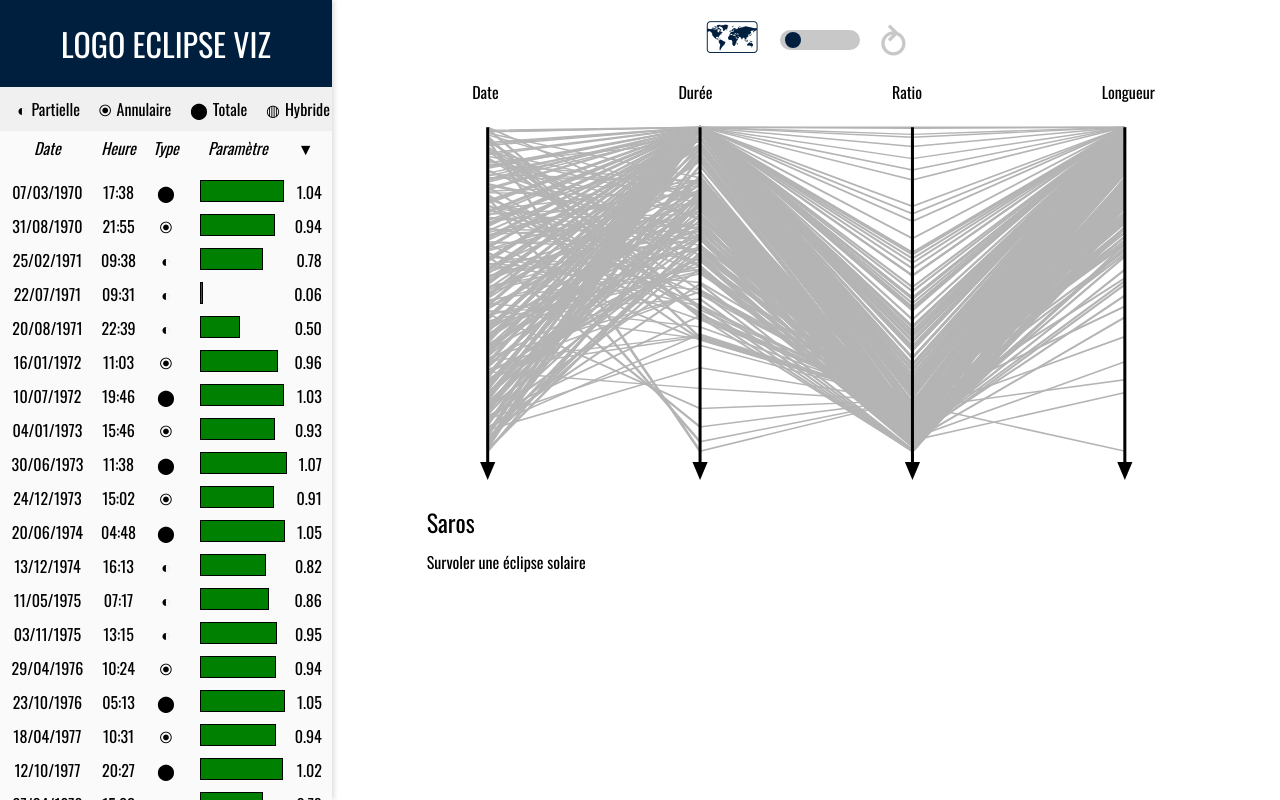
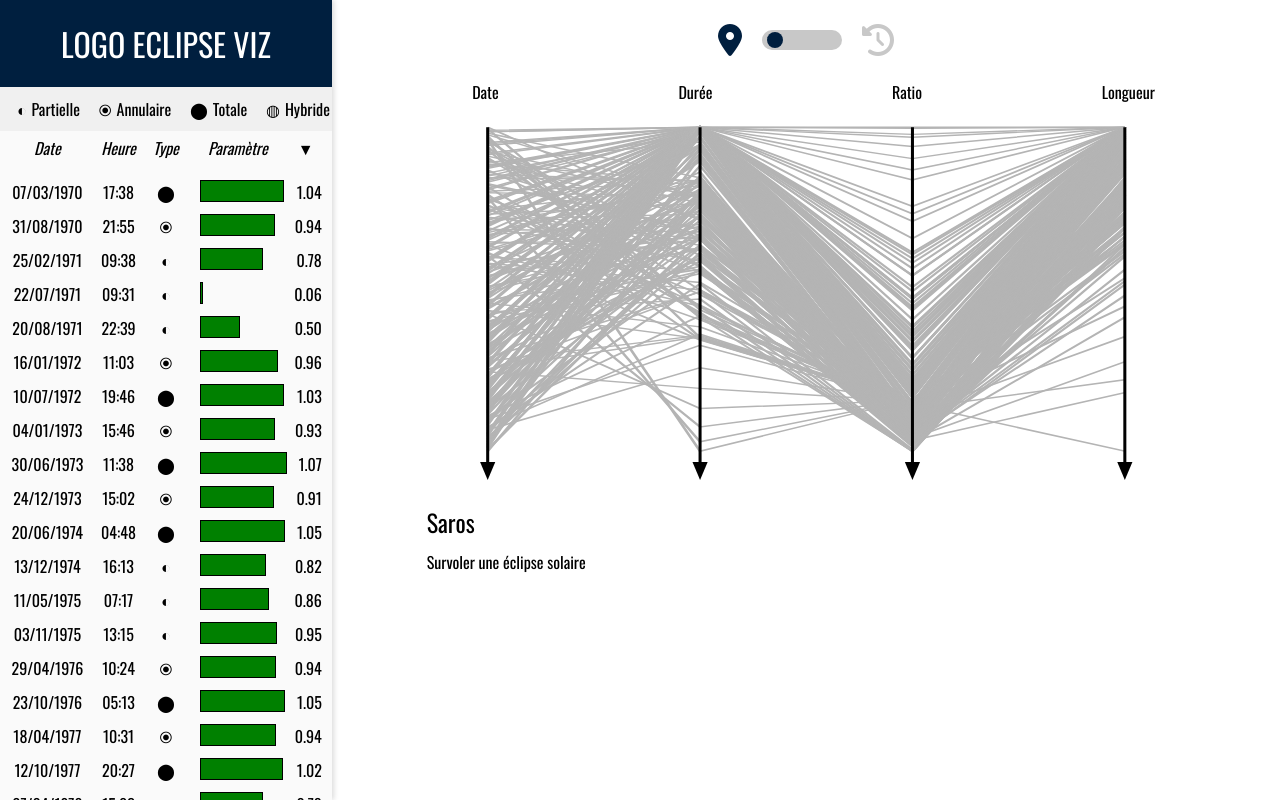
Before and after one commit to Daniel-Dht/solarEclipse-viz, a plain HTML site: page index.html in a window 1280 px wide. Drawn offline with nearby package versions, Linux system fonts and the light colour scheme.

Commit message:
Chgmt icones

```diff
--- a/index.html
+++ b/index.html
@@ -6,6 +6,7 @@
   <link rel="stylesheet" href="style.css">
   <link href="https://fonts.googleapis.com/css?family=Oswald|PT+Sans+Narrow&display=swap" rel="stylesheet">
   <script src="https://d3js.org/d3.v4.min.js"></script>
+  <script src="https://kit.fontawesome.com/ff57f24d1c.js" crossorigin="anonymous"></script>
 </head>
 
 
@@ -93,13 +94,13 @@
 		<!-- Bouton de switch entre Map et Saros -->
 		<div class="switch_container">
 			<!-- Symbole Map -->
-			<span style="color:rgb(0,31,63);">&#128506;</span>
+			<span style="color:rgb(0,31,63);font-size:0.8em;" class="fas fa-map-marker-alt"></span>
 			<!-- switch bouton -->
 			<div class="switch">
 				<div class="switch_circle">-</div>
 			</div>
 			<!-- Symbole Saros -->
-			<span style="color:rgb(200,200,200);">&#10561;</span>
+			<span style="color:rgb(200,200,200);font-size:0.8em;"  class="fas fa-history"></span>
 		</div>
 
 		<!-- La zone svg -->
```
